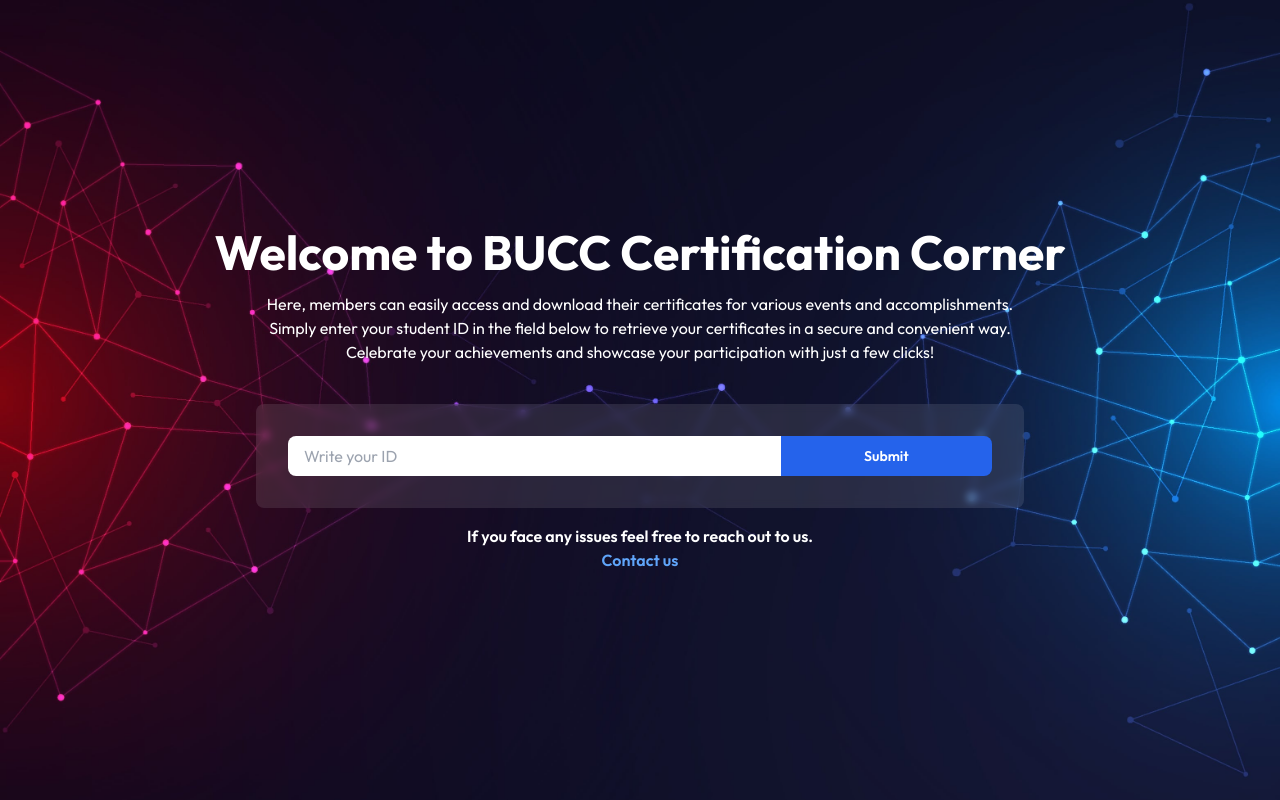
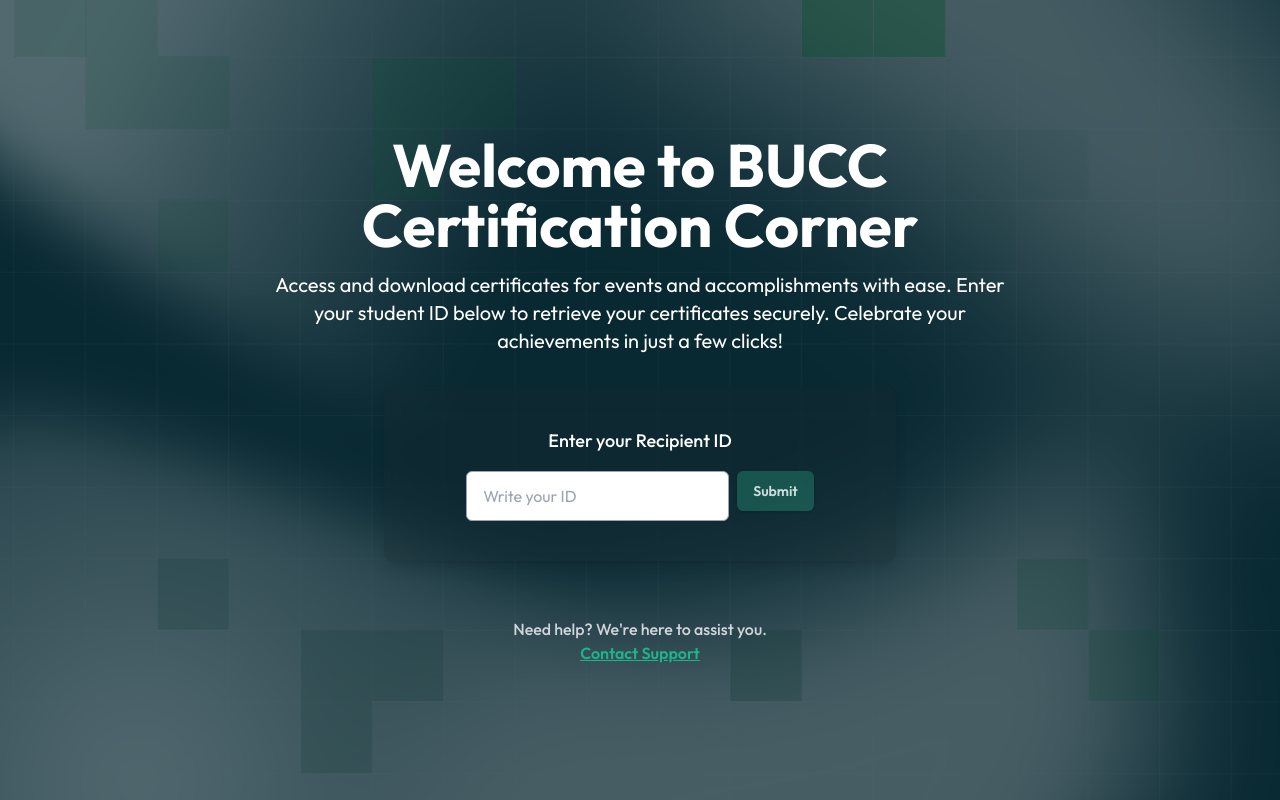
Before and after one commit to buccbracu/bucc-certificate, a Next.js app: page / in a window 1280 px wide. Built offline with nearby package versions, Linux system fonts and the light colour scheme.

Commit message:
feat: fixing homepage ui and add loading button and integrate sonner for notifications

```diff
--- a/package.json
+++ b/package.json
@@ -16,9 +16,11 @@
     "lucide-react": "^0.469.0",
     "mongoose": "^8.9.2",
     "next": "14.2.20",
+    "next-themes": "^0.4.4",
     "react": "^18",
     "react-dom": "^18",
     "react-icons": "^5.4.0",
+    "sonner": "^1.7.1",
     "tailwind-merge": "^2.6.0",
     "tailwindcss-animate": "^1.0.7"
   },
--- a/src/app/layout.tsx
+++ b/src/app/layout.tsx
@@ -1,6 +1,7 @@
 import type { Metadata } from "next";
+import { Outfit } from "next/font/google";
+import { Toaster } from "sonner";
 import "./globals.css";
-import { Outfit } from "next/font/google";
 
 export const metadata: Metadata = {
   title: "Create Next App",
@@ -17,6 +18,7 @@ export default function RootLayout({
   return (
     <html lang="en">
       <body className={`${outfit.className} antialiased`}>{children}</body>
+      <Toaster richColors duration={1000} />
     </html>
   );
 }
--- a/src/app/page.tsx
+++ b/src/app/page.tsx
@@ -3,44 +3,51 @@ import Link from "next/link";
 
 export default function Home() {
   return (
-    <div className="">
-      {/* BG */}
+    <div className="min-h-screen">
+      {/* Background Section */}
+      <div className="relative w-full h-screen">
+        {/* Background Color */}
+        <div className="absolute inset-0 bg-[#082832]"></div>
+        {/* Background SVG */}
+        <div className="absolute inset-0 bg-[url('/background.svg')] bg-center bg-cover opacity-30"></div>
 
-      <div className="bg-[url('/hero.jpg')] bg-center bg-cover w-[100vw] h-[100vh] flex flex-col gap-4 items-center justify-center">
-        {/* Text */}
-        <div className="mb-6 ">
-          <h1 className="text-5xl text-white text-center font-bold mb-4">
+        <div className="relative z-10 flex flex-col gap-8 items-center justify-center h-full px-4 sm:px-8">
+          {/* Hero Text */}
+          <div className="text-center max-w-3xl">
+            <h1 className="text-4xl sm:text-5xl md:text-6xl text-white font-bold mb-4 leading-tight">
               Welcome to BUCC Certification Corner
             </h1>
 
-          <p className="text-center text-white w-[60%] m-auto ">
-            Here, members can easily access and download their certificates for
-            various events and accomplishments. Simply enter your student ID in
-            the field below to retrieve your certificates in a secure and
-            convenient way. Celebrate your achievements and showcase your
-            participation with just a few clicks!
+            <p className="text-white text-base sm:text-lg md:text-xl leading-relaxed">
+              Access and download certificates for events and accomplishments
+              with ease. Enter your student ID below to retrieve your
+              certificates securely. Celebrate your achievements in just a few
+              clicks!
             </p>
           </div>
 
-        {/* Input */}
-        {/* Button */}
-        <div className="bg-[rgba(255,255,255,0.1)] gap-4 backdrop-blur-sm  p-8 w-[60%] flex flex-col rounded-lg ">
+          {/* Submission Form Section */}
+          <div className="bg-[#1b2b34]/30 backdrop-blur-sm p-8 sm:p-10 w-full max-w-lg rounded-lg shadow-lg flex flex-col items-center gap-4">
             <IdSubmissionForm />
           </div>
-        <div>
-          <p className="text-center text-white font-semibold">
-            If you face any issues feel free to reach out to us.{" "}
+
+          {/* Contact Section */}
+          <div className="text-center mt-6">
+            <p className="text-gray-300 font-medium">
+              Need help? We&apos;re here to assist you.
             </p>
-          <p className="text-center w-[100%]">
             <Link
-              className="text-blue-400 text-center font-semibold"
-              href={"/contact"}
+              className="text-[#1CB488] font-semibold underline hover:text-[#30BA92]/50"
+              href="/contact"
             >
-              Contact us
+              Contact Support
             </Link>
-          </p>
+          </div>
         </div>
       </div>
     </div>
   );
 }
+
+// #1CB488
+// #30BA92
--- a/src/components/IdSubmissionForm.tsx
+++ b/src/components/IdSubmissionForm.tsx
@@ -2,24 +2,33 @@
 
 import { submitAction } from "@/lib/actions";
 import { useFormState } from "react-dom";
+import { toast } from "sonner";
 import SubmitButton from "./SubmitButton";
 
 export default function IdSubmissionForm() {
   const [state, action] = useFormState(submitAction, undefined);
 
   if (state?.error) {
-    alert(state.error);
+    toast.error(state.error);
   }
 
   return (
     <form className="flex flex-row" action={action}>
-      <input
-        name="recipient-id"
-        placeholder="Write your ID"
-        type="text"
-        className="focus-within:outline-none px-4 py-2 w-[70%] rounded-l-lg"
-      />
-      <SubmitButton />
+      <div className="flex flex-col items-center gap-4">
+        <label htmlFor="recipientId" className="text-white text-lg font-medium">
+          Enter your Recipient ID
+        </label>
+        <div className="flex w-full gap-2">
+          <input
+            name="recipientId"
+            type="text"
+            id="recipientId"
+            placeholder="Write your ID"
+            className="w-full px-4 py-3 rounded-md border border-gray-400 focus:outline-none focus:ring-2 focus:ring-[#082832]"
+          />
+          <SubmitButton />
+        </div>
+      </div>
     </form>
   );
 }
--- a/src/components/SubmitButton.tsx
+++ b/src/components/SubmitButton.tsx
@@ -1,16 +1,16 @@
 "use client";
 
 import { useFormStatus } from "react-dom";
-import { Button } from "./ui/button";
+import { LoadingButton } from "./ui/loading-button";
 
 export default function SubmitButton() {
   const { pending } = useFormStatus();
   return (
-    <Button
-      className="w-[30%] bg-blue-600 rounded-l-none rounded-r-lg font-semibold text-white flex items-center justify-center hover:bg-blue-500"
-      disabled={pending}
+    <LoadingButton
+      loading={pending}
+      className="px-4 py-3 bg-[#30BA92]/30 text-white/80 font-semibold rounded-md hover:bg-[#24613D]/80 focus:ring-2 focus:ring-[#24613D]/70"
     >
-      {pending ? "Submitting..." : "Submit"}
-    </Button>
+      Submit
+    </LoadingButton>
   );
 }
--- /dev/null
+++ b/src/components/ui/loading-button.tsx
@@ -0,0 +1,101 @@
+import { cn } from "@/lib/utils";
+import { Slot } from "@radix-ui/react-slot";
+import { cva, type VariantProps } from "class-variance-authority";
+import { Loader2 } from "lucide-react";
+import * as React from "react";
+
+const buttonVariants = cva(
+  "inline-flex items-center justify-center rounded-md text-sm font-medium ring-offset-background transition-colors focus-visible:outline-none focus-visible:ring-2 focus-visible:ring-ring focus-visible:ring-offset-2 disabled:pointer-events-none disabled:opacity-50",
+  {
+    variants: {
+      variant: {
+        // default: "bg-primary text-primary-foreground hover:bg-primary/90",
+        default:
+          "bg-[#127cc1] hover:bg-[#1f4864] text-white dark:bg-[#127cc1] shadow  dark:hover:bg-[#1f4864]",
+        destructive:
+          "bg-destructive text-destructive-foreground hover:bg-destructive/90",
+        outline:
+          "border border-input bg-background hover:bg-accent hover:text-accent-foreground",
+        secondary:
+          "bg-secondary text-secondary-foreground hover:bg-secondary/80",
+        ghost: "hover:bg-accent hover:text-accent-foreground",
+        link: "text-primary underline-offset-4 hover:underline",
+      },
+      size: {
+        default: "h-10 px-4 py-2",
+        sm: "h-9 rounded-md px-3",
+        lg: "h-11 rounded-md px-8",
+        icon: "h-10 w-10",
+      },
+    },
+    defaultVariants: {
+      variant: "default",
+      size: "default",
+    },
+  }
+);
+
+export interface ButtonProps
+  extends React.ButtonHTMLAttributes<HTMLButtonElement>,
+    VariantProps<typeof buttonVariants> {
+  asChild?: boolean;
+  loading?: boolean;
+}
+
+const LoadingButton = React.forwardRef<HTMLButtonElement, ButtonProps>(
+  (
+    { className, variant, size, asChild = false, loading, children, ...props },
+    ref
+  ) => {
+    if (asChild) {
+      return (
+        <Slot ref={ref} {...props}>
+          <>
+            {React.Children.map(
+              children as React.ReactElement,
+              (child: React.ReactElement) => {
+                return React.cloneElement(child, {
+                  className: cn(buttonVariants({ variant, size }), className),
+                  children: (
+                    <>
+                      {loading && (
+                        <Loader2
+                          className={cn(
+                            "h-4 w-4 animate-spin",
+                            children && "mr-2"
+                          )}
+                        />
+                      )}
+                      {child.props.children}
+                    </>
+                  ),
+                });
+              }
+            )}
+          </>
+        </Slot>
+      );
+    }
+
+    return (
+      <button
+        className={cn(buttonVariants({ variant, size, className }))}
+        disabled={loading}
+        ref={ref}
+        {...props}
+      >
+        <>
+          {loading && (
+            <Loader2
+              className={cn("h-4 w-4 animate-spin", children && "mr-2")}
+            />
+          )}
+          {children}
+        </>
+      </button>
+    );
+  }
+);
+LoadingButton.displayName = "LoadingButton";
+
+export { buttonVariants, LoadingButton };
--- /dev/null
+++ b/src/components/ui/sonner.tsx
@@ -0,0 +1,31 @@
+"use client"
+
+import { useTheme } from "next-themes"
+import { Toaster as Sonner } from "sonner"
+
+type ToasterProps = React.ComponentProps<typeof Sonner>
+
+const Toaster = ({ ...props }: ToasterProps) => {
+  const { theme = "system" } = useTheme()
+
+  return (
+    <Sonner
+      theme={theme as ToasterProps["theme"]}
+      className="toaster group"
+      toastOptions={{
+        classNames: {
+          toast:
+            "group toast group-[.toaster]:bg-background group-[.toaster]:text-foreground group-[.toaster]:border-border group-[.toaster]:shadow-lg",
+          description: "group-[.toast]:text-muted-foreground",
+          actionButton:
+            "group-[.toast]:bg-primary group-[.toast]:text-primary-foreground",
+          cancelButton:
+            "group-[.toast]:bg-muted group-[.toast]:text-muted-foreground",
+        },
+      }}
+      {...props}
+    />
+  )
+}
+
+export { Toaster }
```
Also changed, not shown: public/background.svg (added), 1 other file (tests, documents, lock files or other folders). Lines whose indentation alone changed are shown as unchanged.
